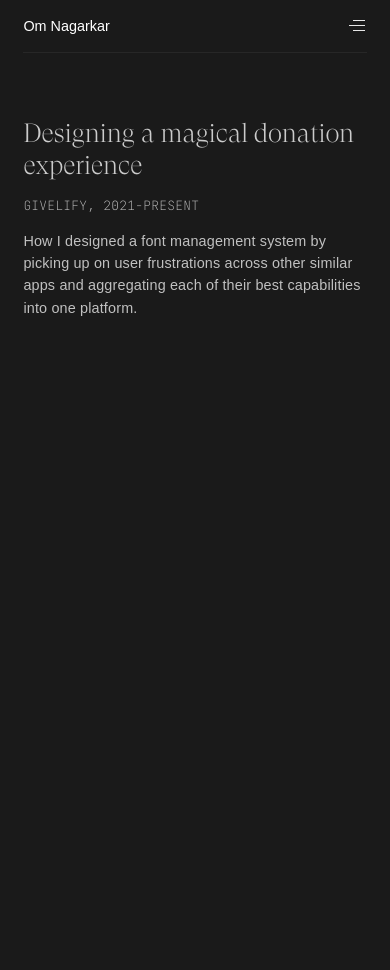
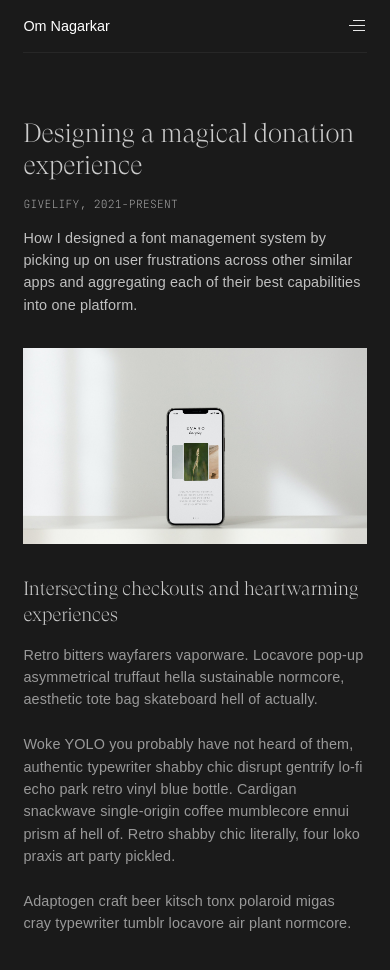
Before and after one commit to H0und5/nextport, a Next.js app: page /work/givelify in a window 390 px wide. Shown: the top 970 px of the page. Before the commit the page ends 844 px from the top, so only its background shows below. Built offline with nearby package versions, Linux system fonts and the light colour scheme.

Commit message:
-- Renovation -- Updated the case study layout and format, with mobile responsive styles as well.

```diff
--- a/pages/work/givelify.js
+++ b/pages/work/givelify.js
@@ -2,11 +2,10 @@
 import style from "../../styles/Home.module.css";
 import styles from '../../styles/CaseStudy.module.css';
 
-import CaseCard from "../../src/components/Cards/CaseCard";
+import Image from "next/image";
 
 import giveDisplay from "../../public/giveDisplay.jpeg";
-import Image from "next/image";
-import SmallDivider from "../../src/components/Dividers/SmallDivider";
+
 import BigDivider from "../../src/components/Dividers/BigDivider";
 
 // components
@@ -29,6 +28,26 @@
 
       </div>
 
+      <div className={styles.headerImage}>
+
+        <Image src={giveDisplay} alt={"Display Image showing a mobile UI screen for Givelify's apps"} height="1600" width="2800" layout="responsive" objectFit="cover"/>
+
+      </div>
+
+      {/* This is the start of the case study content */}
+
+      <div className={styles.sectionSplit}>
+
+        <h2>Intersecting checkouts and heartwarming experiences</h2>
+
+        <p>Retro bitters wayfarers vaporware. Locavore pop-up asymmetrical truffaut hella sustainable normcore, aesthetic tote bag skateboard hell of actually. <br/> <br/> Woke YOLO you probably have not heard of them, authentic typewriter shabby chic disrupt gentrify lo-fi echo park retro vinyl blue bottle. Cardigan snackwave single-origin coffee mumblecore ennui prism af hell of. Retro shabby chic literally, four loko praxis art party pickled. <br/> <br/> Adaptogen craft beer kitsch tonx polaroid migas cray typewriter tumblr locavore air plant normcore.</p>
+
+      </div>
+
+
+    <BigDivider />
+    <BigDivider />
+    <BigDivider />
 
 
     </div>
--- a/styles/CaseStudy.module.css
+++ b/styles/CaseStudy.module.css
@@ -63,6 +63,8 @@
   color: #c0c0c0;
   text-transform: uppercase;
   letter-spacing: .02rem;
+  margin-top: 1.5rem;
+  margin-bottom: 1.4rem;
 }
 
 .heading p {
@@ -72,13 +74,52 @@
   font-weight: 100;
   color: #c0c0c0;
   letter-spacing: .01rem;
+  line-height: 1.5rem;
+}
+
+.headerImage {
+  margin-top: 4rem;
+  animation: headerImage;
+  animation-duration: 2s;
+  position: relative;
+}
+
+@keyframes headerImage {
+  0% {opacity: 0;}
+  50% {top: 40px; opacity: 0;}
+  100% {top: 0px; opacity: 1;}
+}
+
+.sectionSplit {
+  margin-top: 2rem;
+  display: flex;
+  flex-direction: row;
+}
+
+.sectionSplit h2 {
+  font-family: 'GT Super Display', serif;
+  color: #cbcbcb;
+  font-weight: 100;
+  font-size: 1.6rem;
+  margin: 0;
+  width: 40%;
+}
+
+.sectionSplit p {
+  margin: 0;
+  padding: 0;
+  font-family: 'Untitled Sans', sans-serif;
+  font-weight: 100;
+  color: #999;
+  letter-spacing: .01rem;
+  line-height: 1.5rem;
+  width: 60%;
 }
 
 
 
 
-
-
+/* Mobile responsiveness defined below */
 
 @media (max-width: 760px) {
 
@@ -105,7 +146,7 @@
     padding: 0;
     font-family: 'JetBrains Mono', monospace;
     font-weight: 100;
-    font-size: .8rem;
+    font-size: .7rem;
     color: #c0c0c0;
     text-transform: uppercase;
     letter-spacing: .02rem;
@@ -124,4 +165,41 @@
     line-height: 1.4rem;
   }
 
+  .headerImage {
+    margin-top: 2rem;
+    animation: headerImage;
+    animation-duration: 2s;
+    position: relative;
+  }
+
+  /* Section Split Mobile Responsiveness */
+
+  .sectionSplit {
+    margin-top: 2rem;
+    display: flex;
+    flex-direction: column;
+  }
+
+  .sectionSplit h2 {
+    font-family: 'GT Super Display', serif;
+    color: #cbcbcb;
+    font-weight: 100;
+    font-size: 1.2rem;
+    line-height: 1.6rem;
+    margin: 0;
+    width: auto;
+  }
+
+  .sectionSplit p {
+    margin-top: 1rem;
+    padding: 0;
+    font-family: 'Untitled Sans', sans-serif;
+    font-weight: 100;
+    font-size: .9rem;
+    color: #999999;
+    letter-spacing: .01rem;
+    line-height: 1.4rem;
+    width: auto;
+  }
+
 }
```
